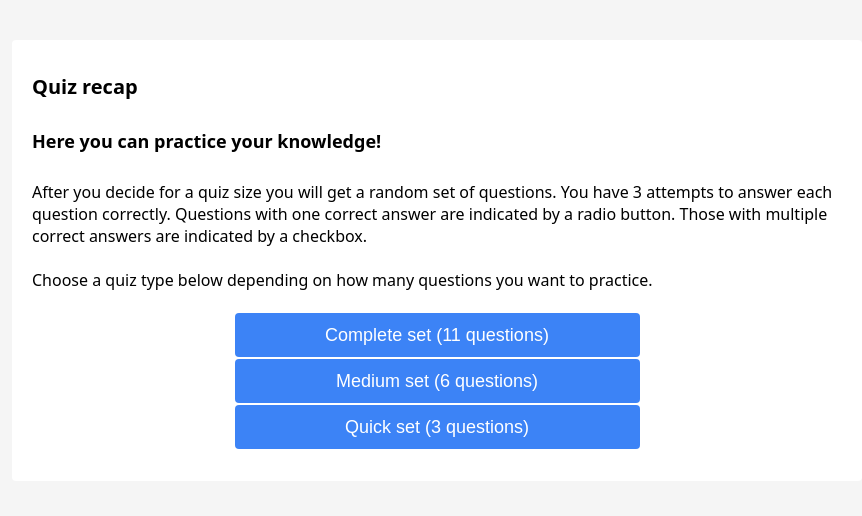
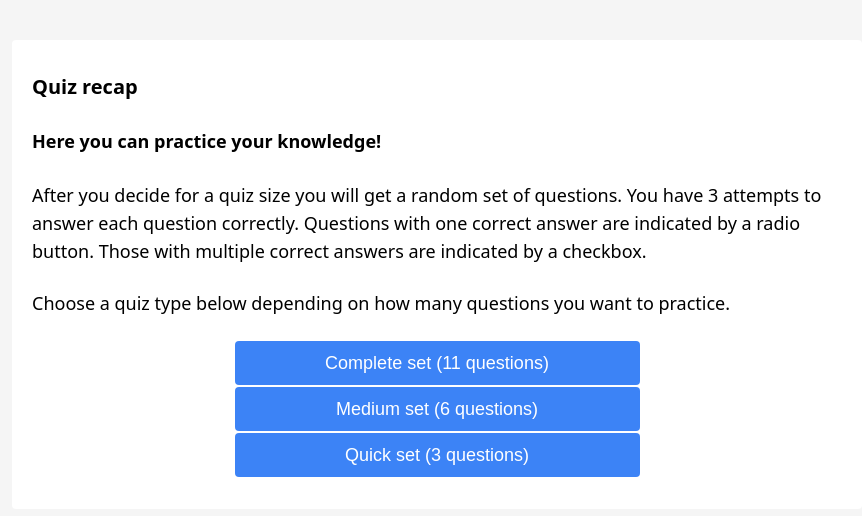
Before and after one commit to openHPI/quiz-recap, a React (Vite) app: page / in a window 1280 px wide. Shown: the top 516 px of the page, without its empty margins (203-1065 px from the left). Built offline with nearby package versions, Linux system fonts and the light colour scheme.

Commit message:
Increase font-size for introduction text

```diff
--- a/src/App.module.scss
+++ b/src/App.module.scss
@@ -20,6 +20,7 @@
 
   .p {
     padding-bottom: 6px;
+    @include variables.font-m;
   }
 
   .ul {
```
